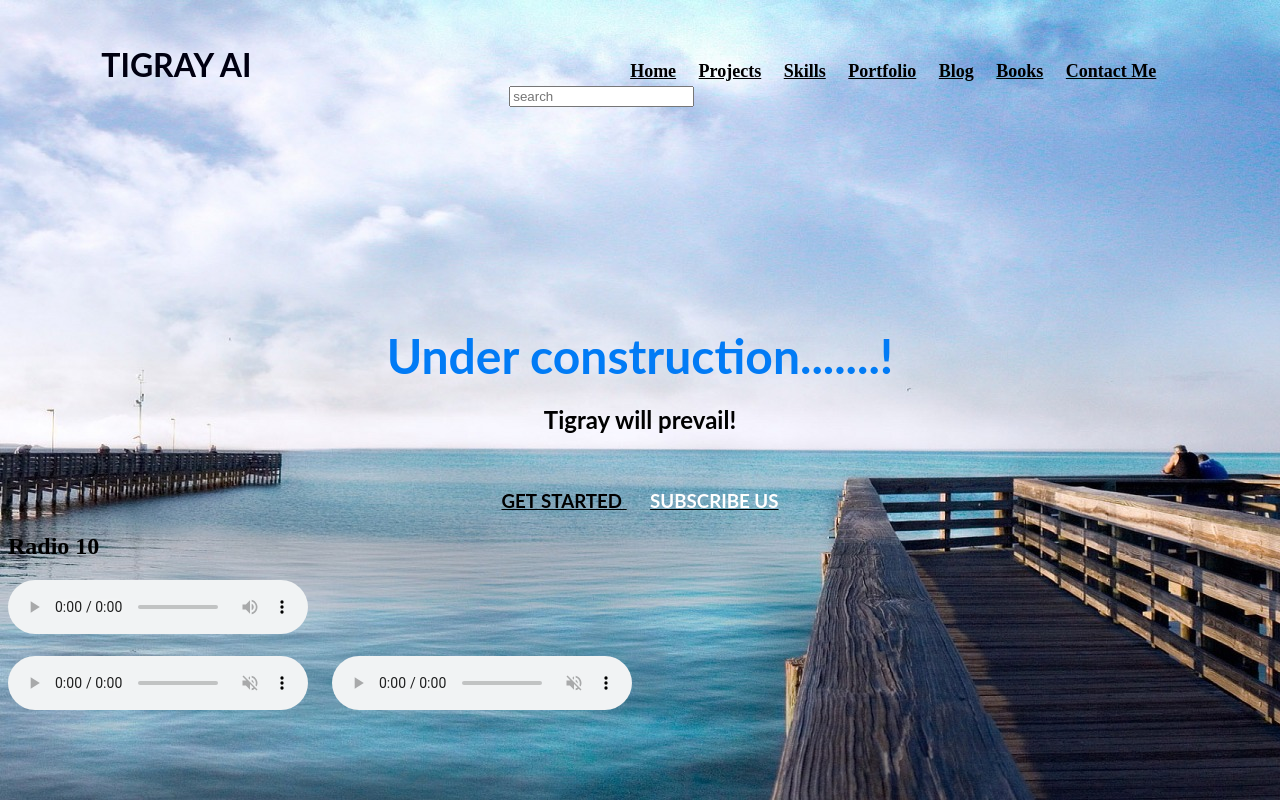
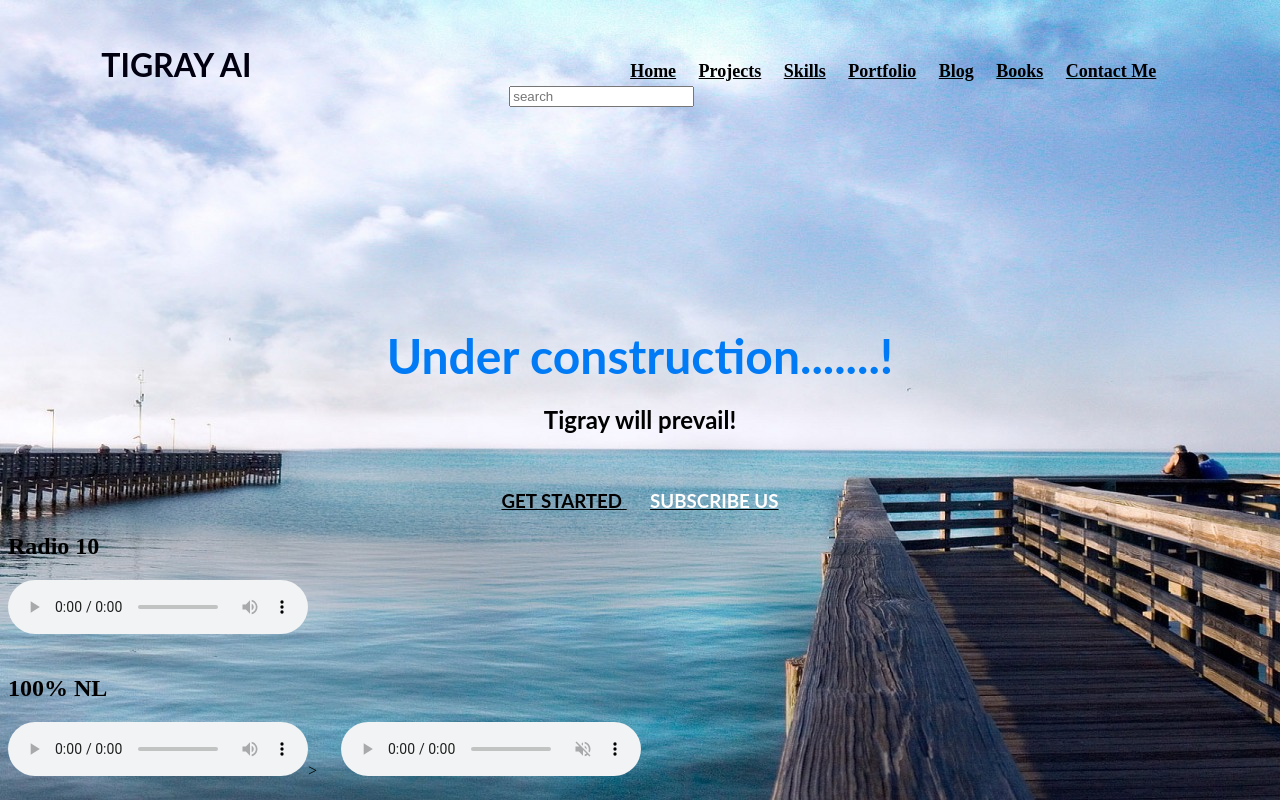
Before and after one commit to Kahsu-B/Kahsu.github.io, a plain HTML site: page index.html in a window 1280 px wide. Drawn offline with Linux system fonts and the light colour scheme.

Commit message:
Update index.html

```diff
--- a/index.html
+++ b/index.html
@@ -50,18 +50,18 @@
 		<div>
 		       <left controls autoplay muted loop>
 			  <h2>Radio 10</h2>
-			   <audio https://22593.live.streamtheworld.com/RADIO10.mp3?dist=radio10_web&ttag=talpa_consent:0&gdpr=0&gdpr_consent=
+			   <audio src= "https://22593.live.streamtheworld.com/RADIO10.mp3?dist=radio10_web&ttag=talpa_consent:0&gdpr=0&gdpr_consent=
 "
 				controls="true" volume="1.0"></audio>
 			</left>
 		</div>
 
 		<br />
-	       	 <audio controls autoplay muted loop>
-		   <source src="Kiros Alemayehu - Gumaye  Raya song.mp3">
-		   <source src="Kiros Alemayehu - Gumaye  Raya song.mp3">
-		    This browser doesn't support HTML5 audio.
-	        </audio>
+	       	 <left controls autoplay muted loop>
+			 <h2>100% NL</h2>
+		   <audio src="http://api.my-radios.com/images/thumb.php?countryCode=NL&name=27474-9165224.png&size=100"
+			   controls= "true" volume="1.0"></audio>>
+	        </left>
 		&nbsp;&nbsp;&nbsp;&nbsp;
 
 		<audio controls autoplay muted loop>
```
